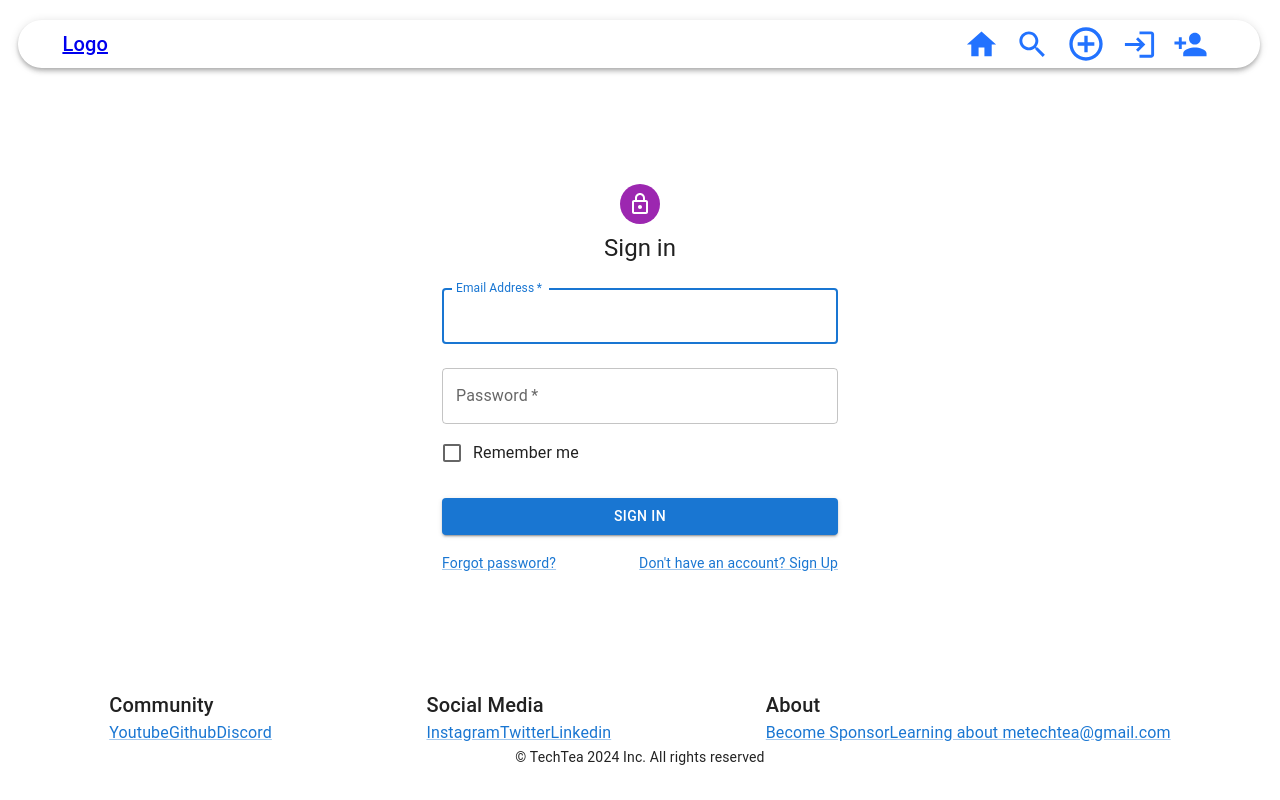
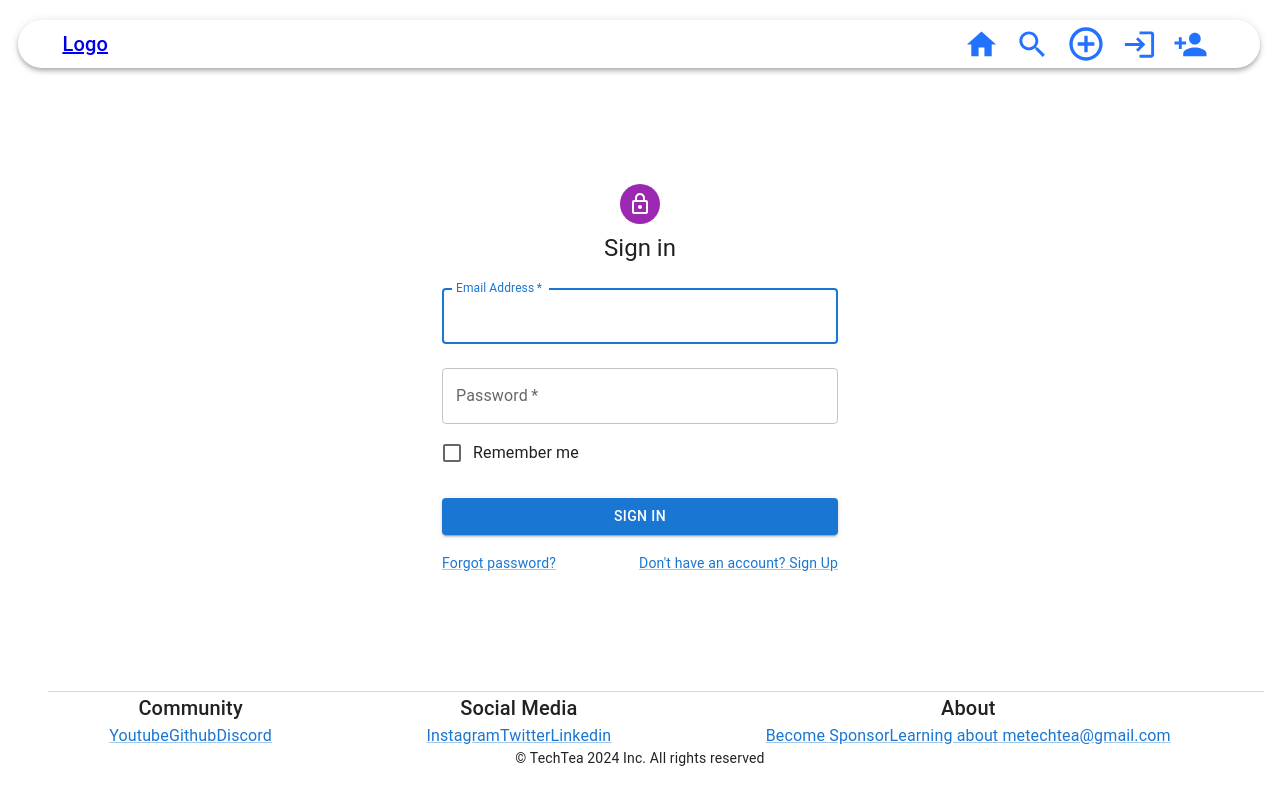
Before and after one commit to gemelendezpr/Job-Application-Tracker-Client, a React (Vite) app: page /signin in a window 1280 px wide. Built offline with nearby package versions, Linux system fonts and the light colour scheme.

Commit message:
footer divider added

```diff
--- a/src/App.css
+++ b/src/App.css
@@ -58,15 +58,13 @@ body{
   margin-right: auto;
 }
 
-.footer {
+/* .footer {
   min-height: 10vh;
   display: flex;
   flex-direction: column;
   flex-shrink: 0;
 }
-
-
-
+ */
 
 
 /* .logo {
--- /dev/null
+++ b/src/components/Footer.css
@@ -0,0 +1,11 @@
+.footer {
+    text-align: center;
+  }
+
+  .divider {
+    width: 100%;
+    height: 1px;
+    background-color: #F6F6F6;
+    margin: 16px 0;
+    /* border: 0; */
+  }
--- a/src/components/Footer.jsx
+++ b/src/components/Footer.jsx
@@ -1,9 +1,11 @@
 import React from "react";
-import { Grid, Typography, Link } from "@mui/material";
+import { Grid, Typography, Link, Divider } from "@mui/material";
+import "./Footer.css";
 
 const Footer = () => {
   return (
-    <Grid container component="footer" justifyContent="center" alignItems="center" className="footer">
+    <footer className="footer">
+    <Divider className="divider" variant="middle" />
       <Grid item container justifyContent="space-around" alignItems="center" className="footer-content">
         <div className="footer-section">
           <Typography variant="h6" className="footer-section-title">Community</Typography>
@@ -54,7 +56,7 @@ const Footer = () => {
       <Typography variant="body2" className="footer-copyright">
         &copy; TechTea 2024 Inc. All rights reserved
       </Typography>
-    </Grid>
+    </footer>
   );
 };
 
```
